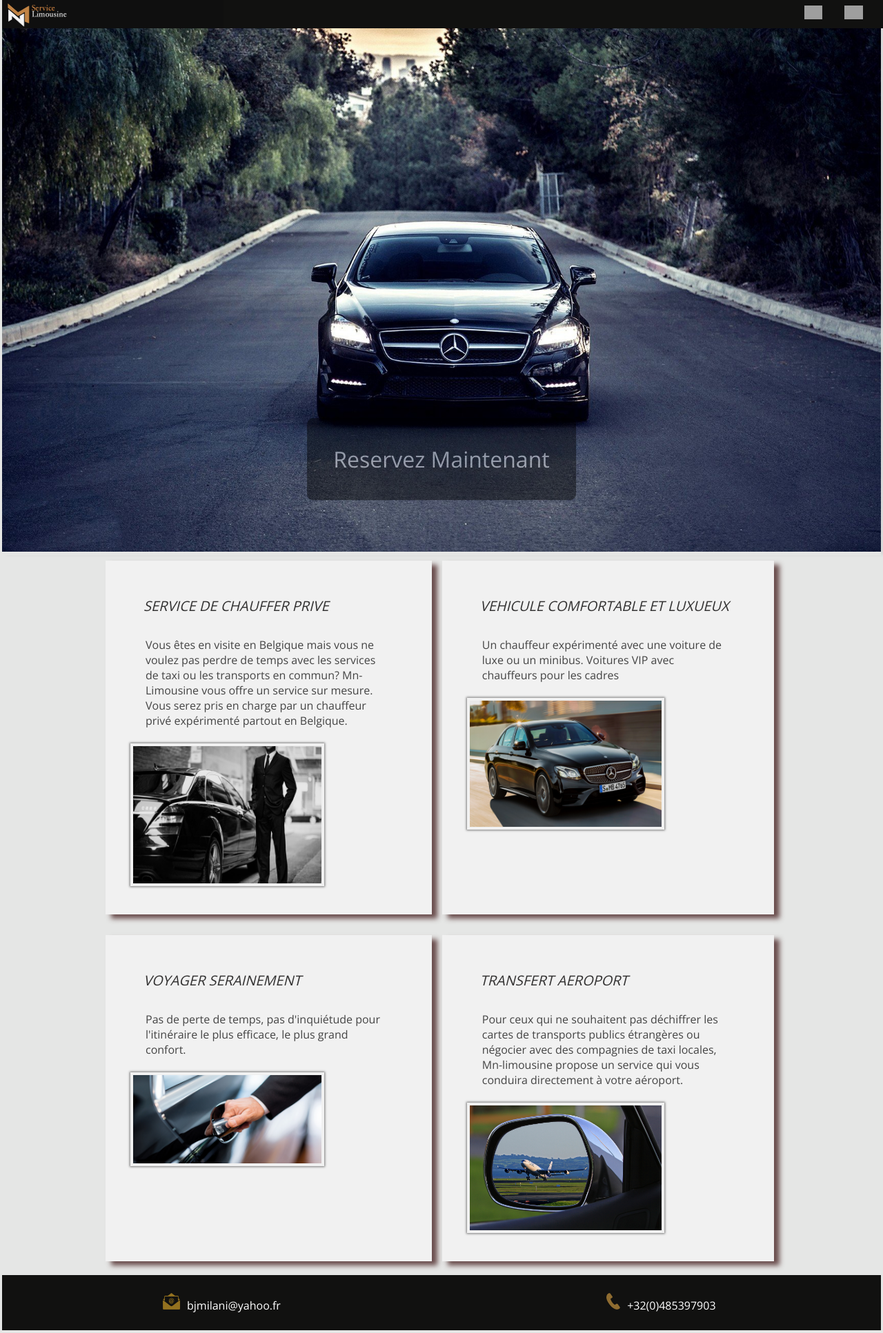
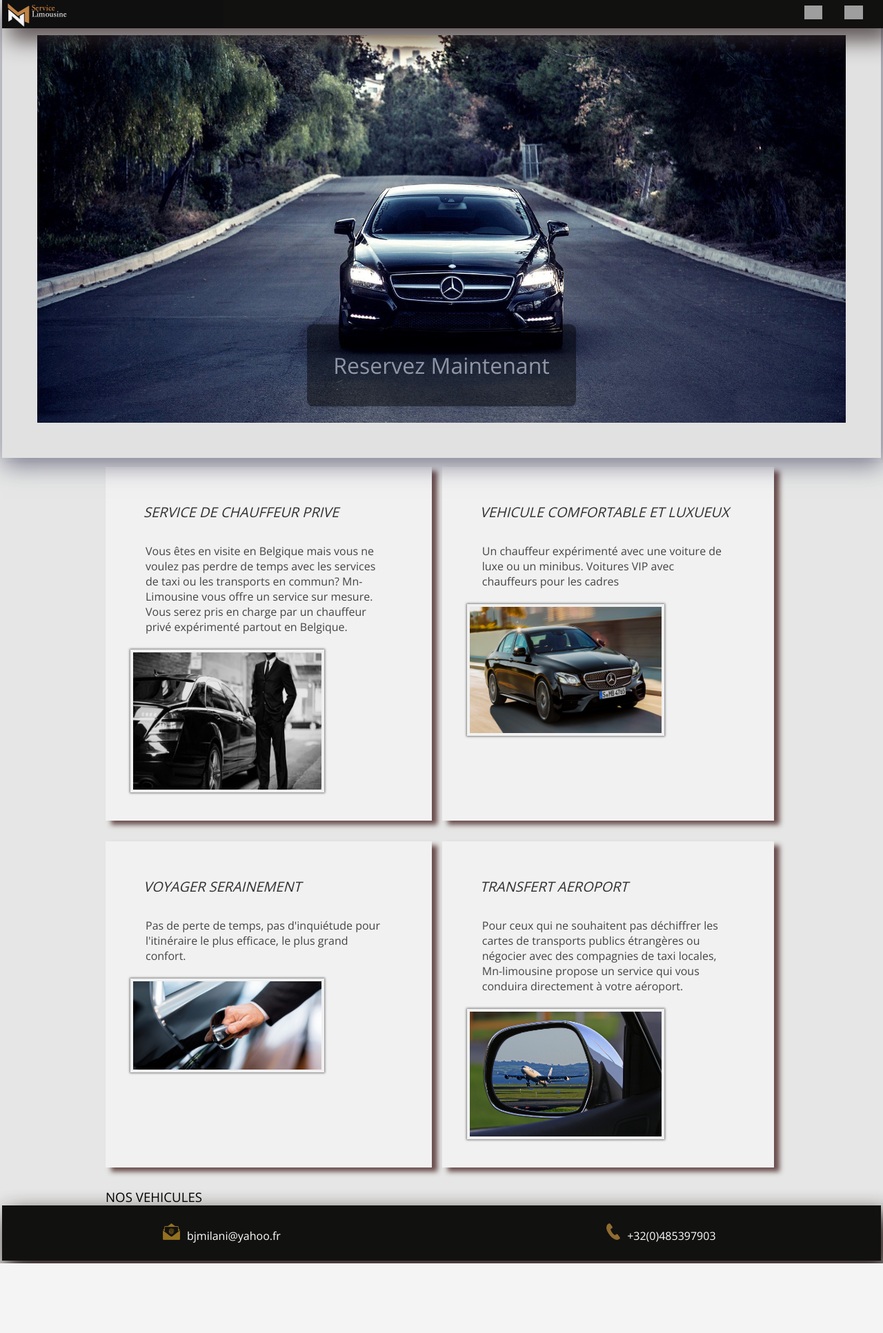
Before and after one commit to Vincenth1985/Mn-Limousine, a PHP site: page / in a window 1280 px wide. Shown: the whole page at 69% size. After the commit the page ends 1832 px from the top, so only its background shows below. Run offline with PHP 8.4, Linux system fonts and the light colour scheme; grey boxes are pictures that could not be loaded.

Commit message:
designing shadows

```diff
--- a/css/desktop.css
+++ b/css/desktop.css
@@ -17,9 +17,11 @@
 
     /*---------------- MAINGRID DIV----------------------*/
     .maingriddiv > div > div img {
+
         width: 100%;
-        height: 100vh;
+        height: 83vh;
         object-fit: cover;
+        padding: 4%;
     }
 
     .maingriddiv > div > button {
--- a/css/mobile.css
+++ b/css/mobile.css
@@ -36,6 +36,8 @@
     width: 100%;
     grid-area: maingridheader;
     margin-bottom: 4px;
+    box-shadow: 10px 16px 33px #352929d6;
+
 }
 
 .maingridheader > div {
@@ -45,6 +47,8 @@
     grid-template-columns: 50% 50%;
     align-items: center;
     height: 10vh;
+    background: #111110;
+    box-shadow: 10px 16px 33px #352929d6;
 }
 
 .maingridheader > div > a {
@@ -83,9 +87,8 @@
     width: 100%;
     height: 50vh;
     object-fit: cover;
-
-
-}
+    box-shadow: 2px 10px 33px #302e5196;
+    background-color: #e1e1e1;}
 
 
 .maingriddiv > div > button {
@@ -189,7 +192,7 @@
     grid-template-columns: 80% 20%;
     grid-template: "logo language";
     position: fixed;
-
+    box-shadow: 10px 16px 33px #352929d6;
 
 }
 
--- a/css/tablet.css
+++ b/css/tablet.css
@@ -22,13 +22,17 @@
 
     }
 
-    .maingriddiv > div > div img {
+    .maingriddiv > div > div > img {
         width: 100%;
         height: 80vh;
         object-fit: cover;
 
 
     }
+
+
+
+
 
     .maingriddiv > div > button {
 
--- a/index.html
+++ b/index.html
@@ -55,6 +55,13 @@
         </div>
 
 
+        <div class="slides">
+
+            <img class="fade" src="img/Voitures%20Beysad.jpg">
+
+        </div>
+
+
     </div>
 
 
@@ -69,7 +76,7 @@
 <article data-aos="fade-up-right" data-aos-duration="2000" class="maingridarticle">
 
     <div class="servicesdiv" data-aos="fade-right">
-        <h1 id="ser" class="title"> SERVICE DE CHAUFFER PRIVE</h1>
+        <h1 id="ser" class="title"> SERVICE DE CHAUFFEUR PRIVE</h1>
         <h3 id="serex">Vous êtes en visite en Belgique mais vous ne voulez pas perdre de temps avec les services de taxi
             ou les
             transports en commun? Mn-Limousine vous offre un service sur mesure. Vous serez pris en charge par un
@@ -104,6 +111,15 @@
     </div>
 
 
+    <section>
+
+        <h1 class="title">NOS VEHICULES</h1>
+
+
+
+    </section>
+
+
 </article>
 
 
```
Also changed, not shown: img/Voitures Beysad.jpg (added).
